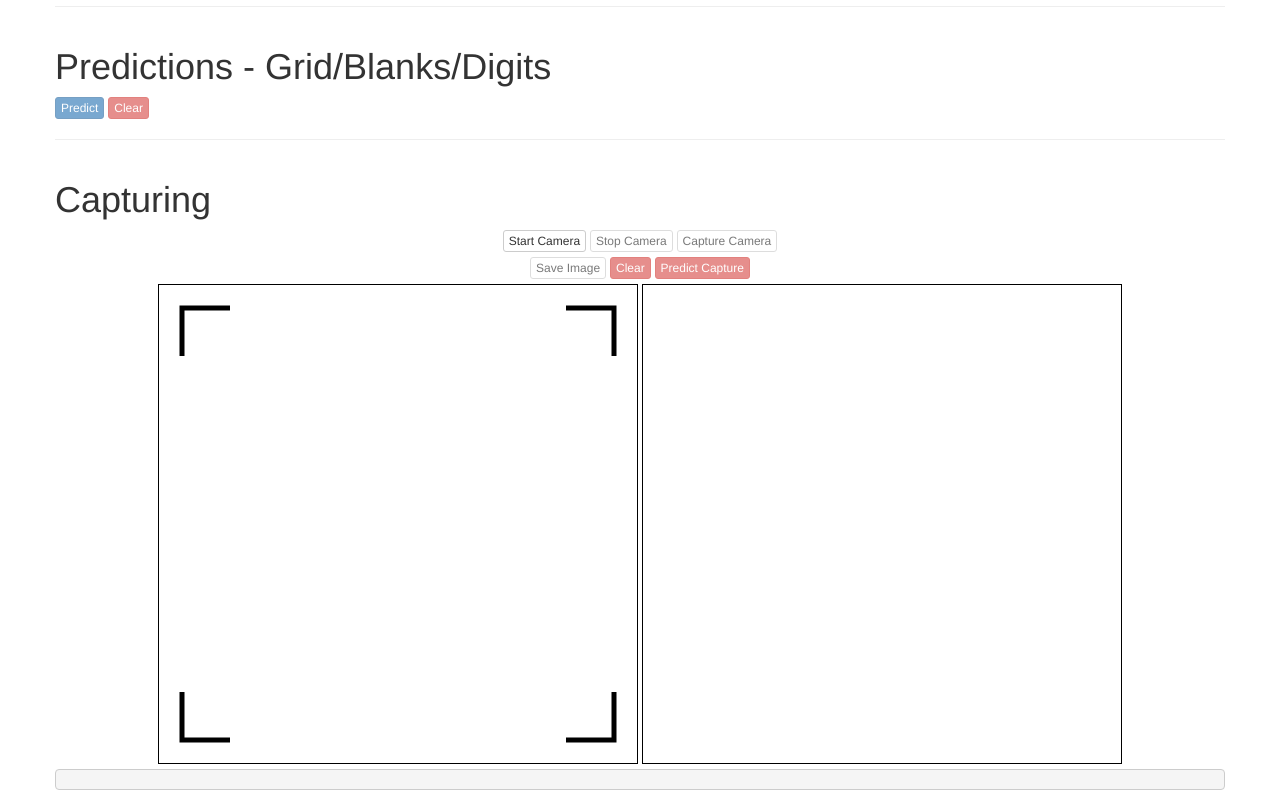
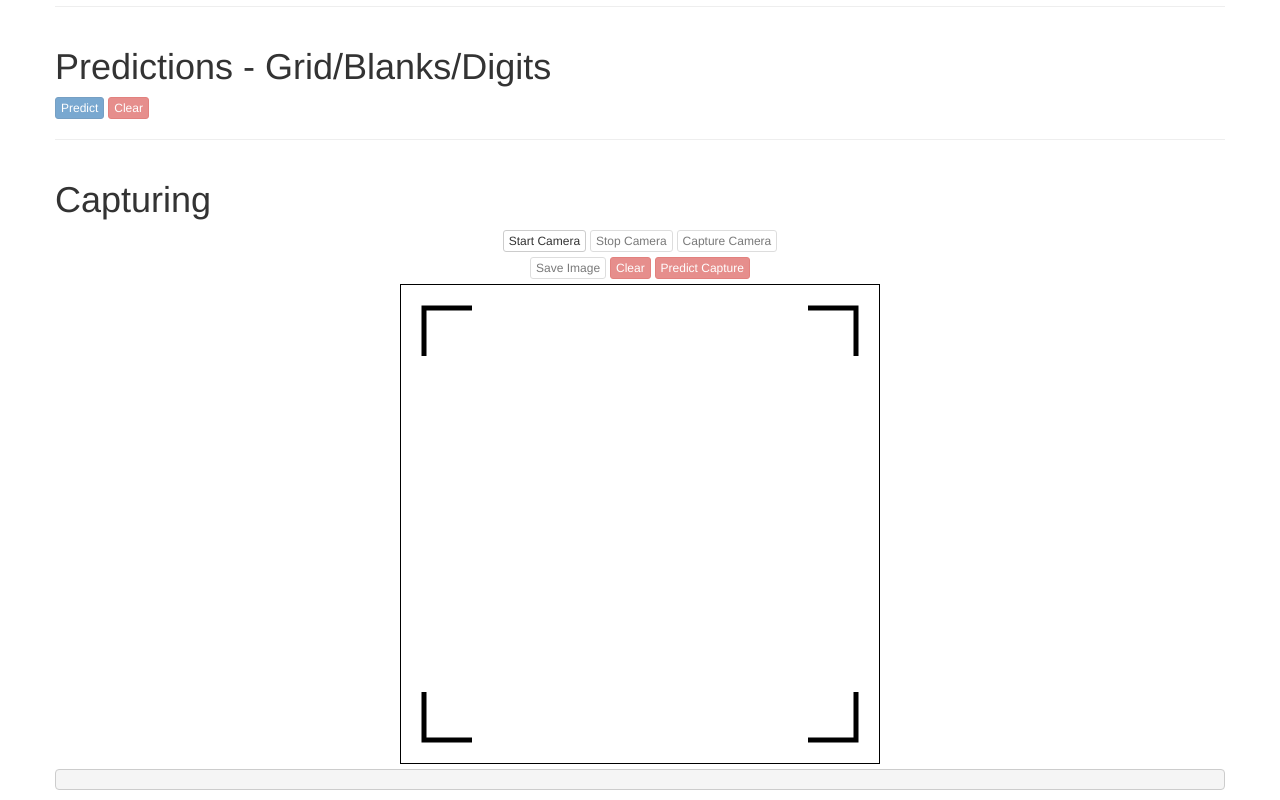
Before and after one commit to taylorjg/sudoku-scanner, a website built with webpack: page src/index.html in a window 1280 px wide. Shown: the part 872-1672 px from the top of the page. Built offline with nearby package versions, Linux system fonts and the light colour scheme; some packages are replaced by stand-ins of ours.

Commit message:
Show video or captured image or prediction

```diff
--- a/package.json
+++ b/package.json
@@ -1,6 +1,6 @@
 {
   "name": "sudoku-scanner",
-  "version": "0.0.36",
+  "version": "0.0.37",
   "description": "Use deep learning to recognise a Sudoku puzzle from a scanned image",
   "main": "index.js",
   "scripts": {
--- a/src/index.html
+++ b/src/index.html
@@ -79,11 +79,11 @@
         <video id="video" class="video-dimensions"></video>
         <svg id="video-guides" class="video-dimensions"></svg>
         <canvas id="captured-image" class="video-dimensions"></canvas>
+        <div id="predict-capture-results"></div>
       </div>
       <div>
         <pre id="message-area"></pre>
       </div>
-      <div id="predict-capture-results"></div>
     </div>
   </div>
 </body>
--- a/src/index.js
+++ b/src/index.js
@@ -227,6 +227,21 @@ const drawGuides = () => {
   svg.appendChild(createVideoGuide(`M${wRect - wInset - wArm},${hRect - hInset} h${wArm} v${-hArm}`))
 }
 
+const WEBCAM_MODE_VIDEO = Symbol('WEBCAM_MODE_VIDEO')
+const WEBCAM_MODE_CAPTURE = Symbol('WEBCAM_MODE_CAPTURE')
+const WEBCAM_MODE_SOLUTION = Symbol('WEBCAM_MODE_SOLUTION')
+
+const setWebcamMode = mode => {
+  const videoElement = document.getElementById('video')
+  const videoGuidesElement = document.getElementById('video-guides')
+  const capturedImageElement = document.getElementById('captured-image')
+  const predictCaptureResults = document.getElementById('predict-capture-results')
+  videoElement.style.display = mode === WEBCAM_MODE_VIDEO ? 'inline-block' : 'none'
+  videoGuidesElement.style.display = mode === WEBCAM_MODE_VIDEO ? 'inline-block' : 'none'
+  capturedImageElement.style.display = mode === WEBCAM_MODE_CAPTURE ? 'inline-block' : 'none'
+  predictCaptureResults.style.display = mode === WEBCAM_MODE_SOLUTION ? 'inline-block' : 'none'
+}
+
 const initialiseCamera = async () => {
 
   const videoElement = document.getElementById('video')
@@ -241,6 +256,7 @@ const initialiseCamera = async () => {
   const saveBtn = document.getElementById('save-btn')
   const clearBtn = document.getElementById('clear-btn')
   const messageArea = document.getElementById('message-area')
+  const predictCaptureResults = document.getElementById('predict-capture-results')
 
   const updateButtonState = () => {
     const playing = !!videoElement.srcObject
@@ -265,6 +281,7 @@ const initialiseCamera = async () => {
       videoElement.srcObject = mediaStream
       videoElement.play()
       updateButtonState()
+      setWebcamMode(WEBCAM_MODE_VIDEO)
     }
   }
 
@@ -282,6 +299,7 @@ const initialiseCamera = async () => {
     const h = capturedImageElementContext.canvas.height
     imageData = capturedImageElementContext.getImageData(0, 0, w, h)
     onStop()
+    setWebcamMode(WEBCAM_MODE_CAPTURE)
   }
 
   const onSave = async () => {
@@ -303,9 +321,11 @@ const initialiseCamera = async () => {
 
   const onClear = () => {
     capturedImageElementContext.clearRect(0, 0, capturedImageElement.width, capturedImageElement.height)
+    U.deleteChildren(predictCaptureResults)
     imageData = undefined
     messageArea.innerText = ''
     updateButtonState()
+    setWebcamMode(WEBCAM_MODE_VIDEO)
   }
 
   startBtn.addEventListener('click', onStart)
@@ -315,6 +335,7 @@ const initialiseCamera = async () => {
   clearBtn.addEventListener('click', onClear)
 
   updateButtonState()
+  setWebcamMode(WEBCAM_MODE_VIDEO)
 }
 
 const onTrainBlanks = async () => {
@@ -571,8 +592,6 @@ const onPredictCapture = async () => {
     performance.clearMarks()
     performance.mark('predict capture start')
     SC.hideErrorPanel()
-    const parentElement = document.getElementById('predict-capture-results')
-    U.deleteChildren(parentElement)
     const gridImageTensor = I.normaliseGridImage(imageData)
     performance.mark('find bounding box')
     const boundingBox = await findBoundingBox(gridImageTensor)
@@ -598,11 +617,16 @@ const onPredictCapture = async () => {
       digitPrediction,
       index: indexedDigitImageTensorsArray[index].index
     }))
+    const parentElement = document.getElementById('predict-capture-results')
+    U.deleteChildren(parentElement)
     drawSudokuGrid(parentElement, indexedDigitPredictions)
     updateButtonStates()
+    setWebcamMode(WEBCAM_MODE_SOLUTION)
     performance.mark('predict capture end')
     const marks = performance.getEntriesByType('mark')
     marks.forEach(mark => log.info(JSON.stringify(mark)))
+    const messageArea = document.getElementById('message-area')
+    messageArea.innerText = JSON.stringify(marks)
     performance.clearMarks()
   } catch (error) {
     log.error(`[onPredictCapture] ${error.message}`)
```
